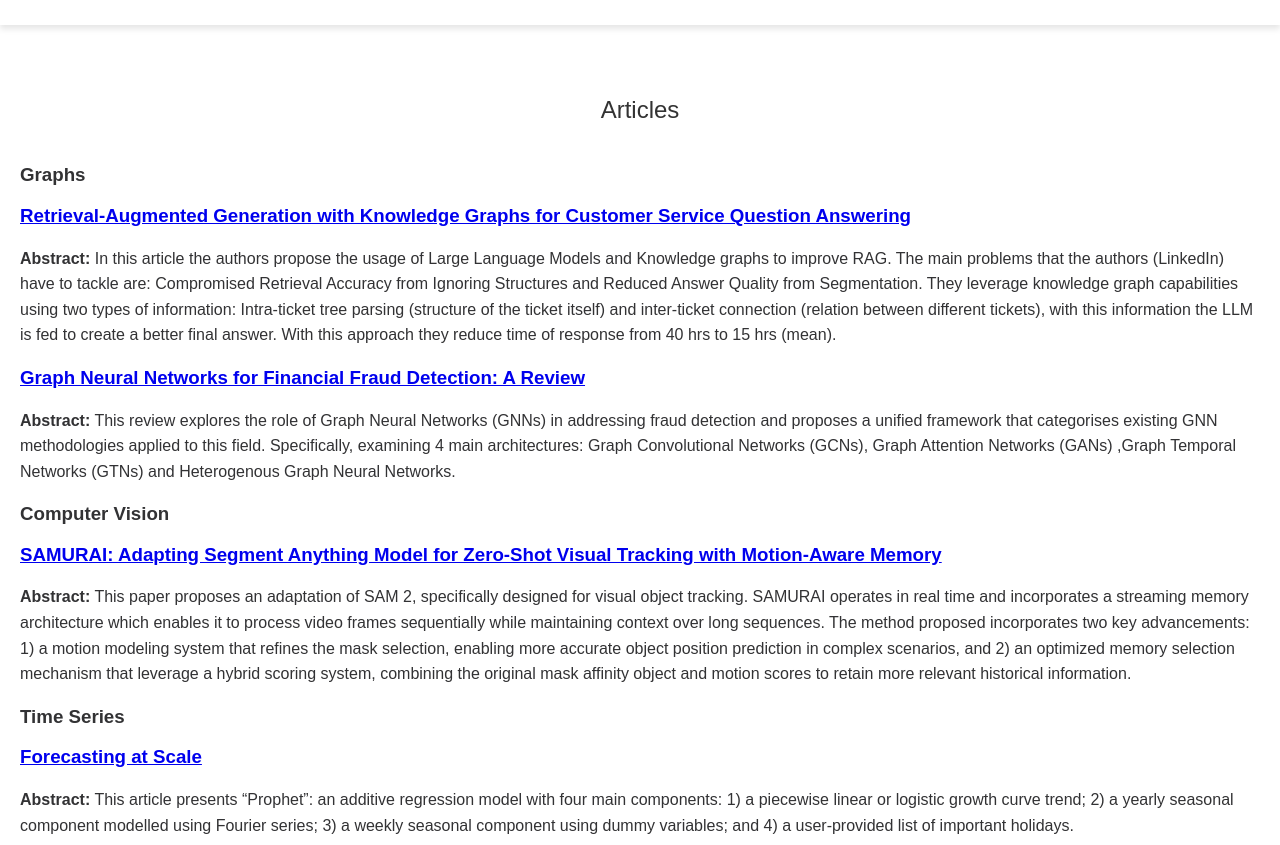
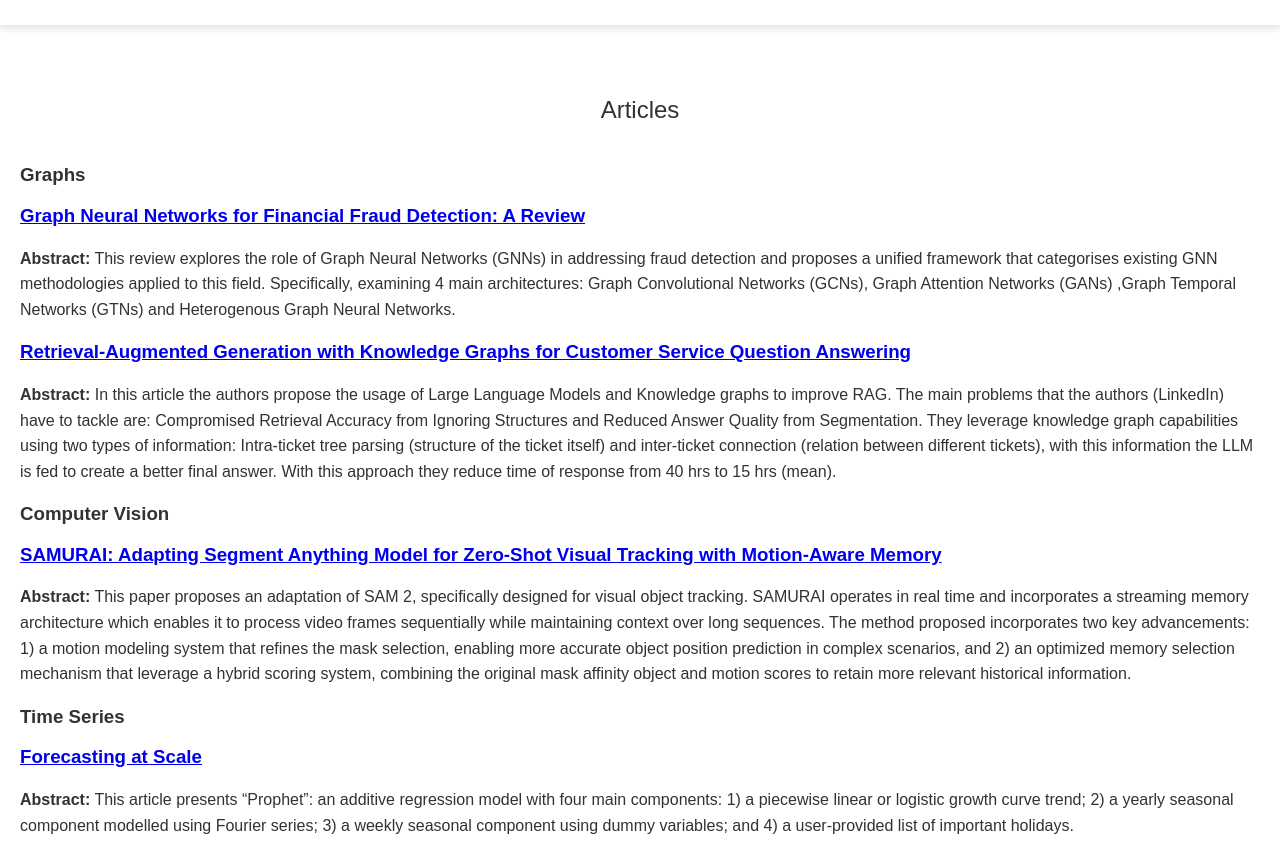
Before and after one commit to Cesarriosd/cesarios, a Jekyll site: the page built from README.md, in a window 1280 px wide and 900 px high, scrolled down 3518 px, cut to the strip 55-900 px from the top of the window. Built offline with Jekyll 4.4.1, drawn with Linux system fonts in a browser that asks for light colours; our own code applies the rules of GitHub Pages for plain Markdown files; some of the changed lines change nothing that is shown.

Commit message:
Change priorities

```diff
--- a/_layouts/default.html
+++ b/_layouts/default.html
@@ -576,10 +576,10 @@ cd<!DOCTYPE html>
         <h2>Articles</h2>
         <div class="article">
             <h3>Graphs</h3>
+            <h3><a href="https://arxiv.org/pdf/2411.05815">Graph Neural Networks for Financial Fraud Detection: A Review</a></h3>
+            <p><strong>Abstract:</strong> This review explores the role of Graph Neural Networks (GNNs) in addressing fraud detection and proposes a unified framework that categorises existing GNN methodologies applied to this field. Specifically, examining 4 main architectures: Graph Convolutional Networks (GCNs), Graph Attention Networks (GANs) ,Graph Temporal Networks (GTNs) and Heterogenous Graph Neural Networks.</p>
             <h3><a href="https://arxiv.org/pdf/2404.17723">Retrieval-Augmented Generation with Knowledge Graphs for Customer Service Question Answering</a></h3>
             <p><strong>Abstract:</strong> In this article the authors propose the usage of Large Language Models and Knowledge graphs to improve RAG. The main problems that the authors (LinkedIn) have to tackle are: Compromised Retrieval Accuracy from Ignoring Structures and  Reduced Answer Quality from Segmentation. They leverage knowledge graph capabilities using two types of information: Intra-ticket tree parsing (structure of the ticket itself) and inter-ticket connection (relation between different tickets), with this information the LLM is fed to create a better final answer. With this approach they reduce time of response from 40 hrs to 15 hrs (mean).</p>
-            <h3><a href="https://arxiv.org/pdf/2411.05815">Graph Neural Networks for Financial Fraud Detection: A Review</a></h3>
-            <p><strong>Abstract:</strong> This review explores the role of Graph Neural Networks (GNNs) in addressing fraud detection and proposes a unified framework that categorises existing GNN methodologies applied to this field. Specifically, examining 4 main architectures: Graph Convolutional Networks (GCNs), Graph Attention Networks (GANs) ,Graph Temporal Networks (GTNs) and Heterogenous Graph Neural Networks.</p>
             <h3>Computer Vision</h3>
             <h3><a href="https://arxiv.org/html/2411.11922v1">SAMURAI: Adapting Segment Anything Model for Zero-Shot Visual Tracking with Motion-Aware Memory</a></h3>
             <p><strong>Abstract:</strong> This paper proposes an adaptation of SAM 2, specifically designed for visual object tracking. SAMURAI operates in real time and incorporates a streaming memory architecture which enables it to process video frames sequentially  while maintaining context over long sequences. The method proposed incorporates two key advancements: 1) a motion modeling system that refines the mask selection, enabling more accurate object position prediction in complex scenarios, and 2) an optimized memory selection mechanism that leverage a hybrid scoring system, combining the original mask affinity object and motion scores to retain more relevant historical information.</p>
```
